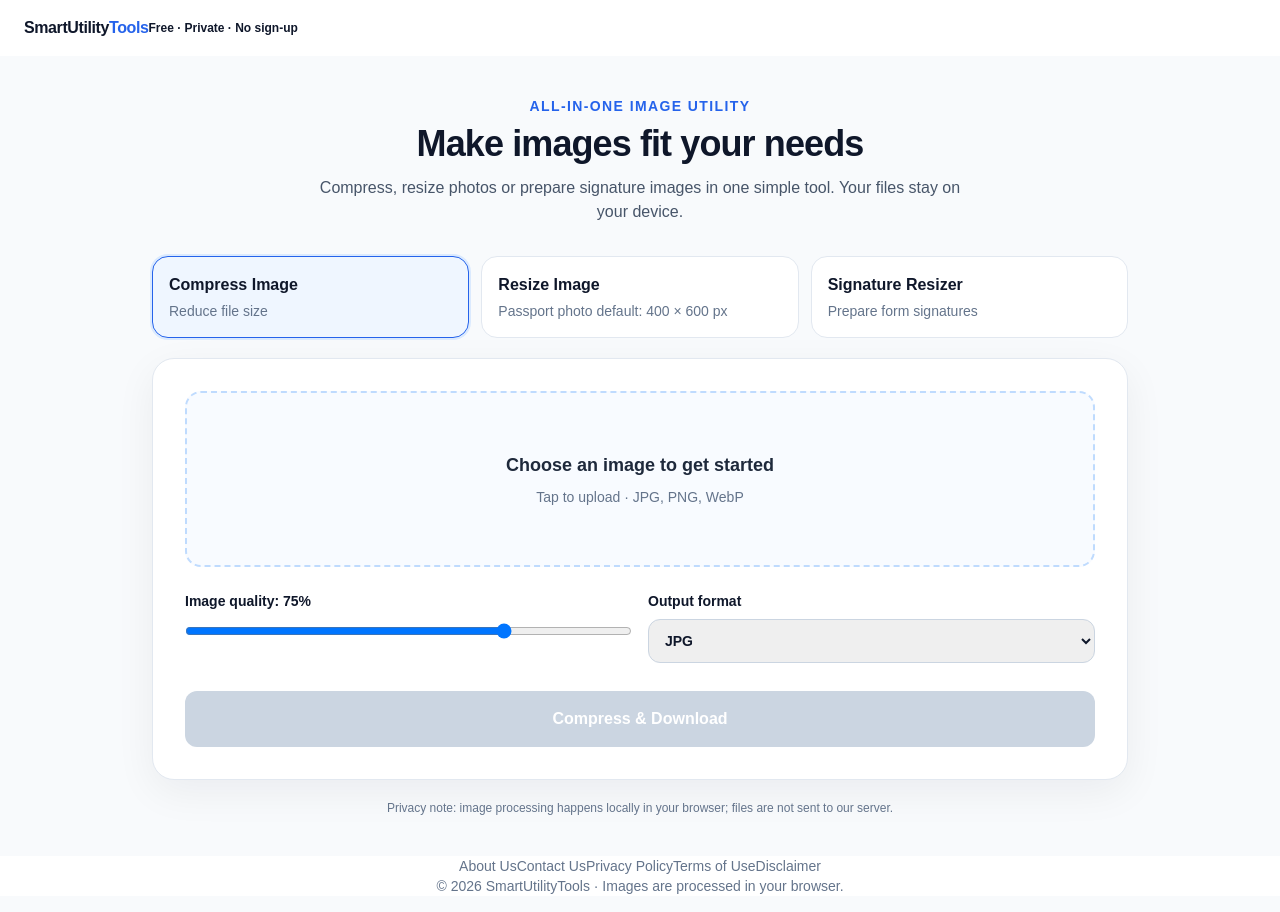
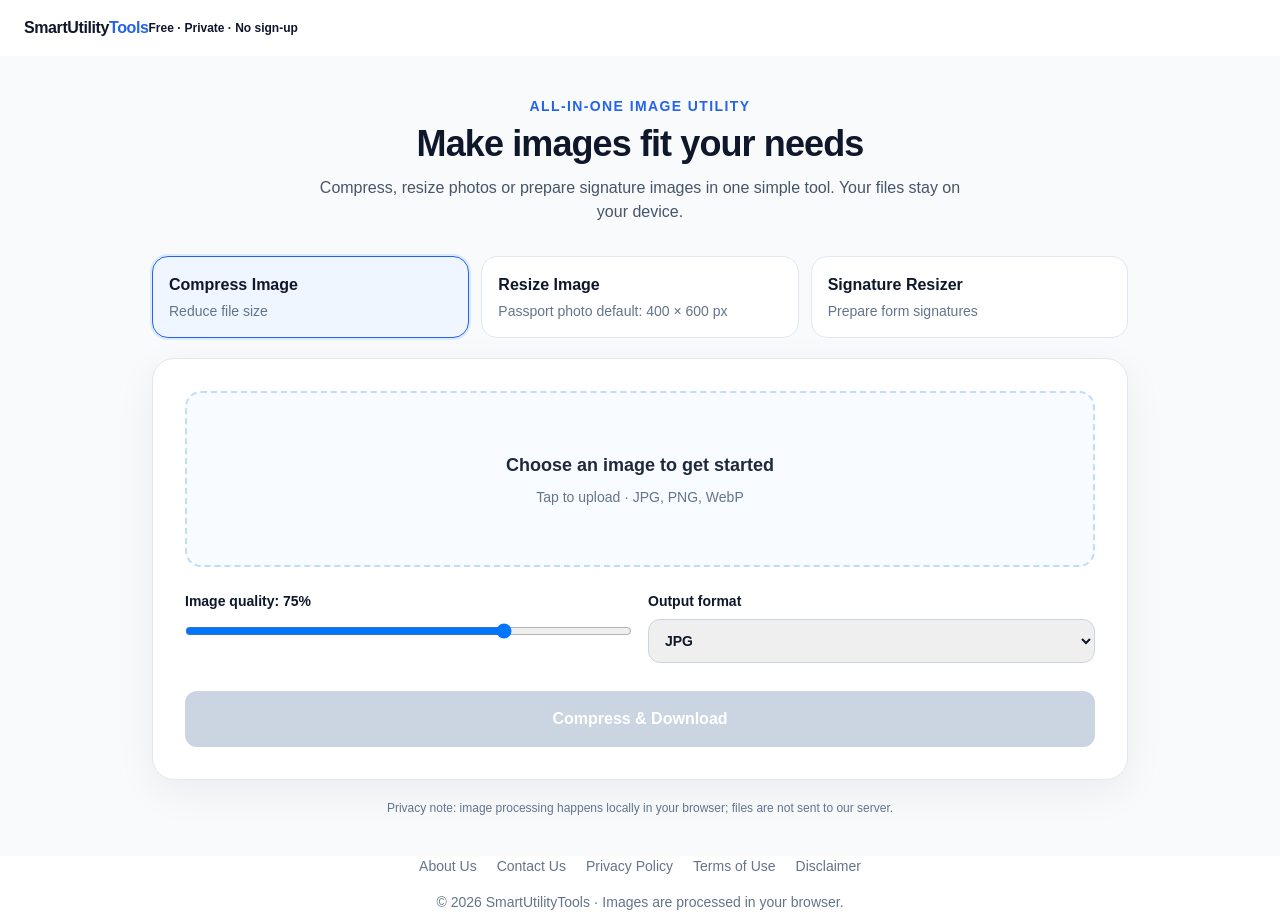
Before and after one commit to onlineservicesjeevika/smartutilitytools, a Next.js app: page / in a window 1280 px wide. Built offline with nearby package versions, Linux system fonts and the light colour scheme; no server answers.

Commit message:
Improve spacing and wrapping of footer navigation links

```diff
--- a/app/page.tsx
+++ b/app/page.tsx
@@ -10,6 +10,6 @@ export default function HomePage() {
       </div>
     </header>
     <ImageTool />
-    <footer className="border-t border-slate-200 bg-white px-4 py-7 text-center text-sm text-slate-500"><nav aria-label="Footer navigation" className="mx-auto mb-4 flex max-w-3xl flex-wrap justify-center gap-x-5 gap-y-3"><Link href="/about/" className="hover:text-blue-600">About Us</Link><Link href="/contact/" className="hover:text-blue-600">Contact Us</Link><Link href="/privacy-policy/" className="hover:text-blue-600">Privacy Policy</Link><Link href="/terms/" className="hover:text-blue-600">Terms of Use</Link><Link href="/disclaimer/" className="hover:text-blue-600">Disclaimer</Link></nav><p>© {new Date().getFullYear()} SmartUtilityTools · Images are processed in your browser.</p></footer>
+    <footer className="border-t border-slate-200 bg-white px-4 py-7 text-center text-sm text-slate-500"><nav aria-label="Footer navigation" style={{display:"flex",flexWrap:"wrap",justifyContent:"center",columnGap:"20px",rowGap:"12px",margin:"0 auto 16px",maxWidth:"48rem"}}><Link href="/about/" className="hover:text-blue-600">About Us</Link><Link href="/contact/" className="hover:text-blue-600">Contact Us</Link><Link href="/privacy-policy/" className="hover:text-blue-600">Privacy Policy</Link><Link href="/terms/" className="hover:text-blue-600">Terms of Use</Link><Link href="/disclaimer/" className="hover:text-blue-600">Disclaimer</Link></nav><p>© {new Date().getFullYear()} SmartUtilityTools · Images are processed in your browser.</p></footer>
   </main>;
 }
```
